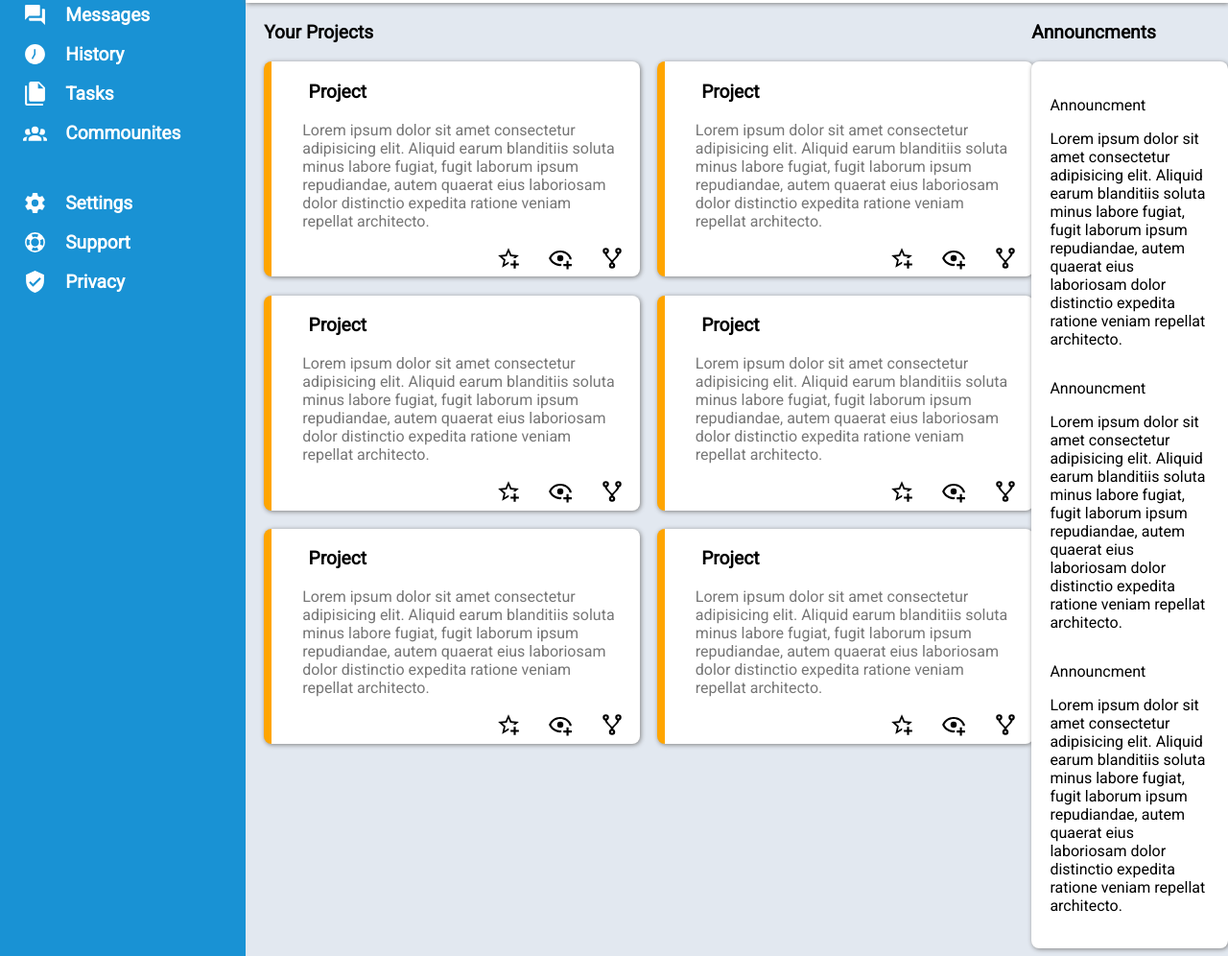
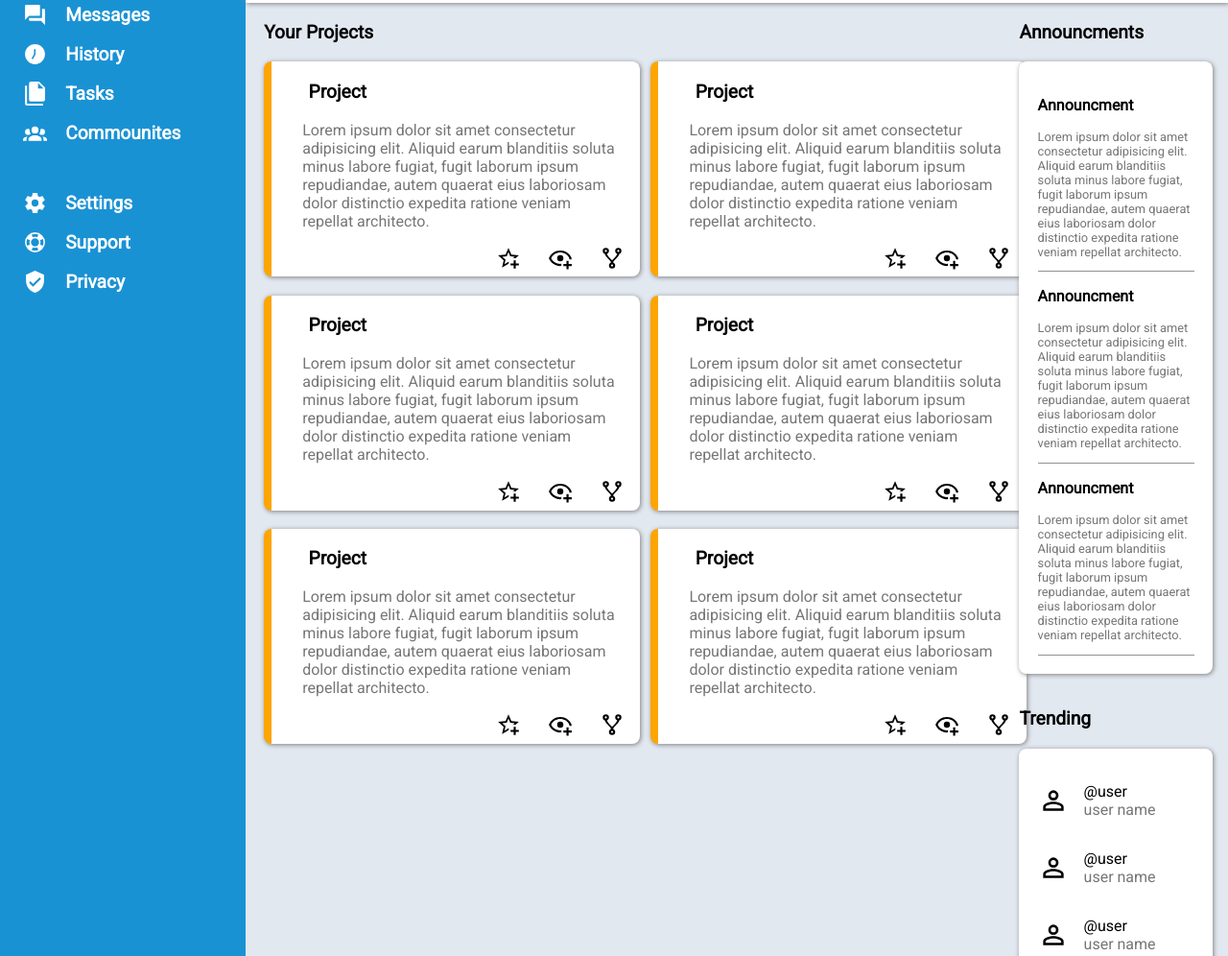
Before and after one commit to mkblast/TOP-admine-dashboard, a plain HTML site: page index.html in a window 1280 px wide. Shown: the part 187-1183 px from the top of the page at 96% size. Drawn offline with Linux system fonts and the light colour scheme.

Commit message:
Adding everything

```diff
--- a/style.css
+++ b/style.css
@@ -148,6 +148,7 @@ li {
 }
 
 .dashboard {
+  padding-right: 1em;
   display: grid;
   background-color: #e2e8f0;
   grid-template-columns: 4fr 1fr;
@@ -228,6 +229,20 @@ li {
   box-shadow: 1px 1px 5px gray;
 }
 
+.announcments-title {
+  font-size: 1em;
+  font-weight: bolder;
+}
+
+.announcment-content {
+  color: #767676;
+  font-size: 0.8em;
+}
+
+.announcments-item {
+  border-bottom: solid #919191 1px;
+}
+
 .trending-pics {
   width: 32px;
   height: 32px;
@@ -238,3 +253,15 @@ li {
   align-items: center;
   gap: 1em;
 }
+
+.trending-item > div {
+  font-size: 0.8en;
+}
+
+.trending-tag {
+  margin-bottom: -16px;
+}
+
+.trendeing-user {
+  color: #767676;
+}
```
